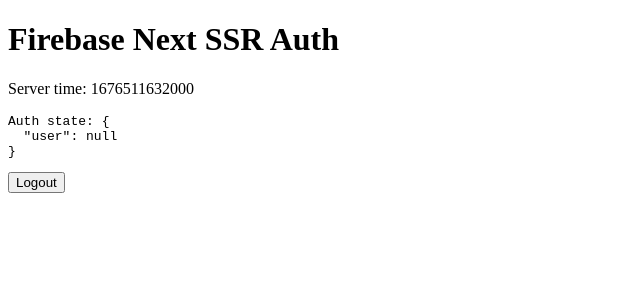
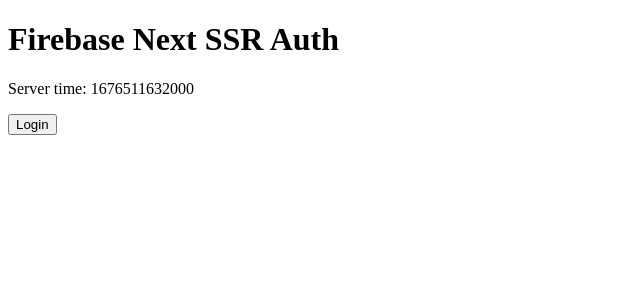
Before and after one commit to ErickJoestar/Firebase-Next-SSR-Auth, a Next.js app: page / in a window 1280 px wide. Shown: the top 300 px of the page, without its empty margins (0-640 px from the left). Built offline with nearby package versions, Linux system fonts and the light colour scheme; no server answers.

Commit message:
fix auth

```diff
--- a/src/pages/index.tsx
+++ b/src/pages/index.tsx
@@ -17,14 +17,13 @@
     <main>
       <h1>Firebase Next SSR Auth</h1>
       <p>Server time: { serverTime }</p>
-      { auth === undefined/*loading*/ ? <p>Loading...</p> : null }
-      { auth === null/*not logged in*/ ? <button onClick={signInWithGoogleRedirect}>Login</button> : null }
-      { auth ? (
+      { auth === undefined/*loading*/ ? <p>Loading...</p> :
+        auth.user === null/*not logged in*/ ? <button onClick={signInWithGoogleRedirect}>Login</button> :
         <div>
           <pre>Auth state: {JSON.stringify(auth, null, 2)}</pre>
           <button onClick={logout}>Logout</button>
         </div>
-      ) : null }
+      }
     </main>
   )
 }
```
